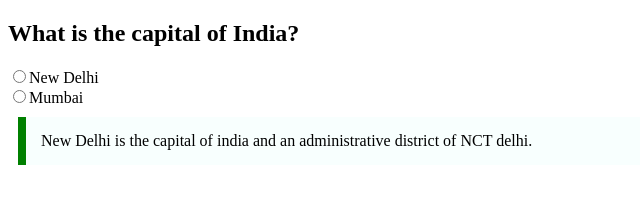
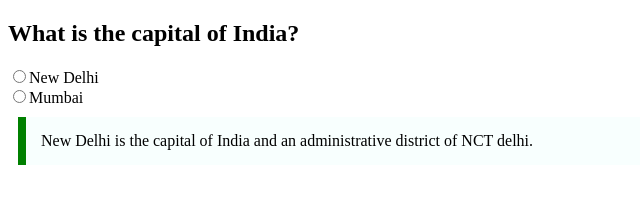
Before and after one commit to acciojob/trivia-Jishan040, a website: page main.html in a window 1280 px wide. Shown: the full height of the page, 0-640 px from the left. Drawn offline with Linux system fonts and the light colour scheme.

Commit message:
created a submission

```diff
--- a/main.html
+++ b/main.html
@@ -14,7 +14,7 @@
 		<input type="radio" name="name">Mumbai
 
 
-	<blockquote cite=city>New Delhi is the capital of india and an administrative district of NCT delhi.</blockquote>
+	<blockquote cite=" https://en.wikipedia.org/wiki/New_Delhi ">New Delhi is the capital of India and an administrative district of NCT delhi.</blockquote>
    </div>
 		<script type="text/javascript" src="./script.js">
 </script>
```
